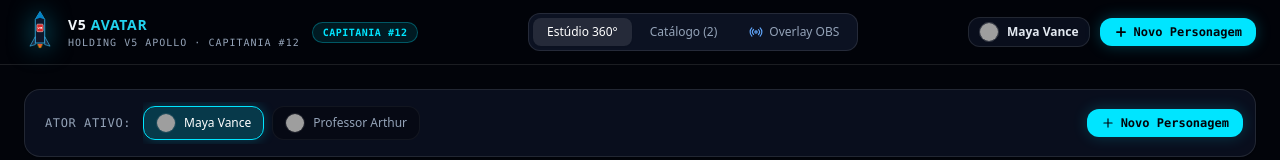
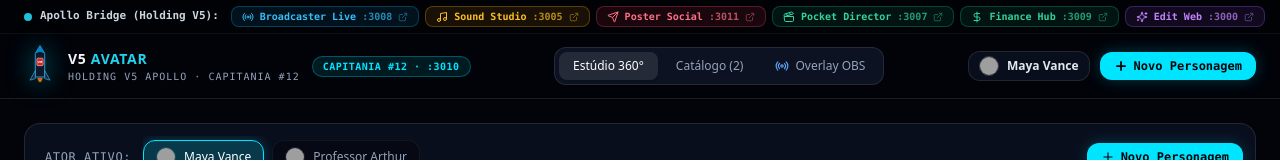
Before and after one commit to ApolloLaPlata/V5_Apollo_Avatar, a Next.js app: page / in a window 1280 px wide. Shown: the top 160 px of the page. Built offline with nearby package versions, Linux system fonts and the light colour scheme; grey boxes are pictures that could not be loaded.

Commit message:
feat(avatar): add Apollo Bridge holding federated header bar

```diff
--- a/src/components/layout/StudioHeader.tsx
+++ b/src/components/layout/StudioHeader.tsx
@@ -3,7 +3,27 @@
 import React from 'react';
 import Apollo5RocketLogo from '@/components/ui/Apollo5RocketLogo';
 import { useAvatarStore } from '@/store/useAvatarStore';
-import { Plus, Radio, Layers, Sparkles, HelpCircle } from 'lucide-react';
+import {
+  Plus,
+  Radio,
+  Layers,
+  Sparkles,
+  HelpCircle,
+  Send,
+  Music,
+  Clapperboard,
+  DollarSign,
+  ExternalLink
+} from 'lucide-react';
+
+const APOLLO_BRIDGE_LINKS = [
+  { name: 'Broadcaster Live', port: ':3008', url: 'http://localhost:3008', icon: Radio, color: 'text-sky-400 border-sky-500/30 bg-sky-500/10 hover:bg-sky-500/20' },
+  { name: 'Sound Studio', port: ':3005', url: 'http://localhost:3005', icon: Music, color: 'text-amber-400 border-amber-500/30 bg-amber-500/10 hover:bg-amber-500/20' },
+  { name: 'Poster Social', port: ':3011', url: 'http://localhost:3011', icon: Send, color: 'text-rose-400 border-rose-500/30 bg-rose-500/10 hover:bg-rose-500/20' },
+  { name: 'Pocket Director', port: ':3007', url: 'http://localhost:3007', icon: Clapperboard, color: 'text-emerald-400 border-emerald-500/30 bg-emerald-500/10 hover:bg-emerald-500/20' },
+  { name: 'Finance Hub', port: ':3009', url: 'http://localhost:3009', icon: DollarSign, color: 'text-emerald-400 border-emerald-500/30 bg-emerald-500/10 hover:bg-emerald-500/20' },
+  { name: 'Edit Web', port: ':3000', url: 'http://localhost:3000', icon: Sparkles, color: 'text-purple-400 border-purple-500/30 bg-purple-500/10 hover:bg-purple-500/20' },
+];
 
 interface StudioHeaderProps {
   onOpenCreateModal?: () => void;
@@ -15,13 +35,40 @@ export default function StudioHeader({ onOpenCreateModal }: StudioHeaderProps) {
 
   return (
     <header className="sticky top-0 z-50 w-full border-b border-white/10 bg-obsidian-950/85 backdrop-blur-xl">
+      {/* Apollo Bridge Holding Federation Bar */}
+      <div className="border-b border-white/5 bg-black/40 px-4 sm:px-6 py-1.5 flex items-center justify-between text-[11px] overflow-x-auto gap-3">
+        <div className="flex items-center gap-2 font-mono text-slate-400 shrink-0">
+          <span className="w-2 h-2 rounded-full bg-cyan-400 animate-pulse" />
+          <span className="font-bold text-slate-300">Apollo Bridge (Holding V5):</span>
+        </div>
+        <div className="flex items-center gap-1.5 shrink-0">
+          {APOLLO_BRIDGE_LINKS.map((b) => {
+            const Icon = b.icon;
+            return (
+              <a
+                key={b.name}
+                href={b.url}
+                target="_blank"
+                rel="noopener noreferrer"
+                className={`inline-flex items-center gap-1.5 px-2.5 py-0.5 rounded-lg border text-[10px] font-mono font-semibold transition-all ${b.color}`}
+              >
+                <Icon className="w-3 h-3" />
+                <span>{b.name}</span>
+                <span className="opacity-70">{b.port}</span>
+                <ExternalLink className="w-2.5 h-2.5 opacity-50" />
+              </a>
+            );
+          })}
+        </div>
+      </div>
+
       <div className="max-w-7xl mx-auto px-4 sm:px-6 h-16 flex items-center justify-between gap-4">
 
         {/* Brand / Logo */}
         <div className="flex items-center gap-3">
           <Apollo5RocketLogo size="sm" showText={true} />
           <span className="hidden sm:inline-flex items-center gap-1.5 px-2.5 py-0.5 rounded-full bg-cyber-cyan/10 border border-cyber-cyan/30 text-[10px] font-mono text-cyber-cyan font-bold uppercase tracking-wider">
-            Capitania #12
+            Capitania #12 · :3010
           </span>
         </div>
 
```
